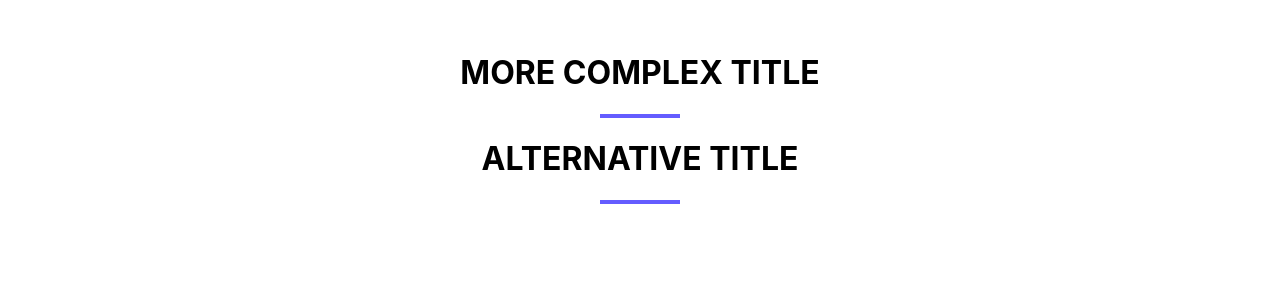
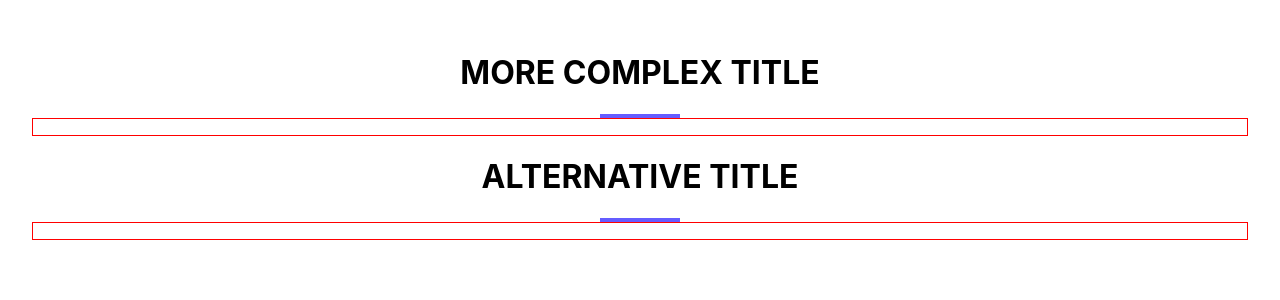
Before and after one commit to ccweerasinghe1994/styled-components, a React (Create React App) app: page / in a window 1280 px wide. Shown: the top 300 px of the page. Built offline with nearby package versions, Linux system fonts and the light colour scheme.

Commit message:
adding custom border

```diff
--- a/src/components/alternative-title/alternative-title.jsx
+++ b/src/components/alternative-title/alternative-title.jsx
@@ -1,11 +1,12 @@
 import React from "react";
 import styled from "styled-components";
-import { colors } from "../../utils";
+import { colors,setBorder } from "../../utils";
 const AlternativeTitle = ({ title }) => {
   return (
     <Wrapper>
       <h1>{title}</h1>
       <div className="underline"></div>
+      <div className="box"></div>
     </Wrapper>
   );
 };
@@ -22,6 +23,10 @@ const Wrapper = styled.div`
     background-color: ${colors.primary};
     margin: 0 auto;
   }
+  .box {
+    border: ${setBorder({color:'red',type:"solid",width:"1"})};
+    height: 1rem;
+  }
 `;
 
 export default AlternativeTitle;
--- a/src/components/complex-title/complex-title.jsx
+++ b/src/components/complex-title/complex-title.jsx
@@ -5,6 +5,7 @@ const ComplexTitle = ({ title }) => {
     <Wrapper>
       <h1>{title}</h1>
       <div className="underline"></div>
+      <div className="box"></div>
     </Wrapper>
   );
 };
@@ -21,6 +22,11 @@ const Wrapper = styled.div`
     background-color: var(--primary);
     margin: 0 auto;
   }
+
+  .box {
+    border: var(--border);
+    height: 1rem;
+  }
 `;
 
 export default ComplexTitle;
--- a/src/index.css
+++ b/src/index.css
@@ -1,5 +1,6 @@
 :root {
   --primary: #645cff;
+  --border:1px solid red;
 }
 body {
   margin: 0;
--- a/src/utils.js
+++ b/src/utils.js
@@ -1,3 +1,7 @@
 export const colors = {
     primary:"#645cff"
 }
+
+export const setBorder = ({width,type,color})=>{
+    return `${width}px ${type} ${color}`
+}
```
Also changed, not shown: documentation/images/custom-border.png (added), 1 other file (tests, documents, lock files or other folders).
